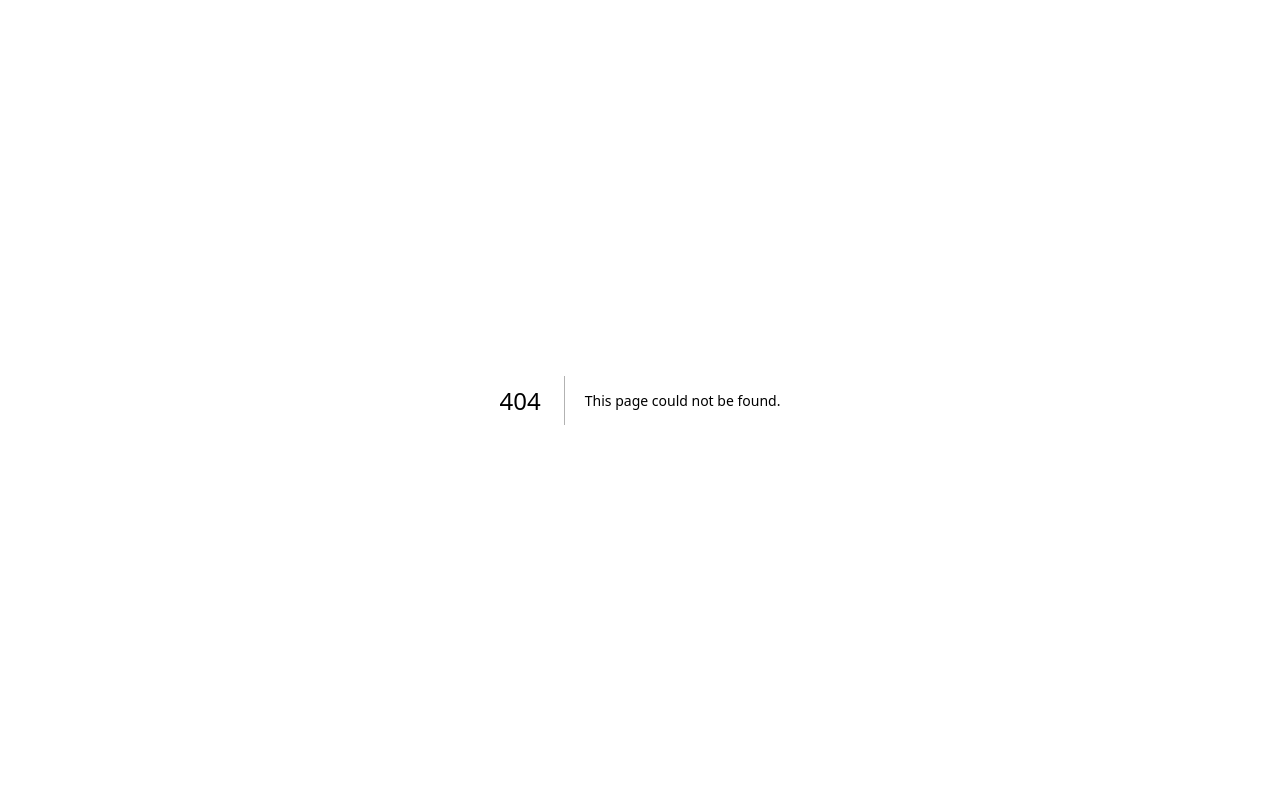
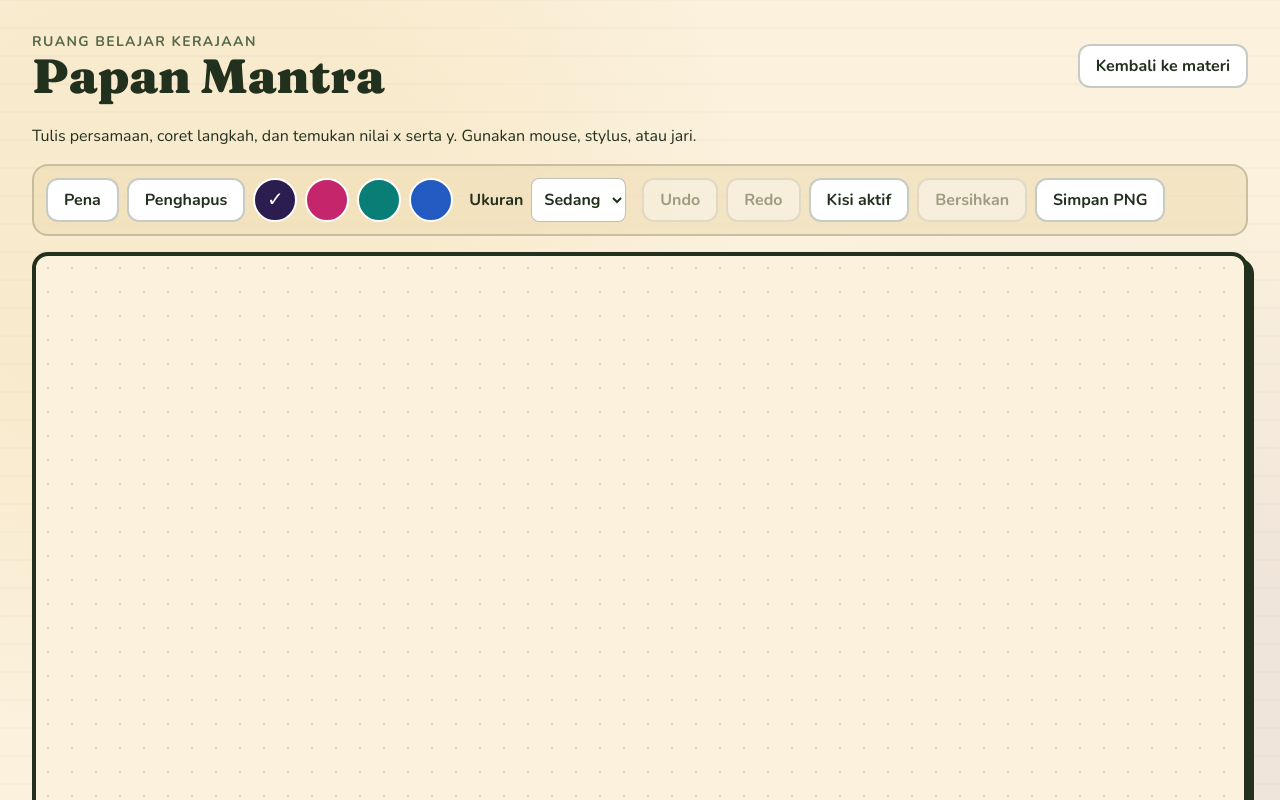
Before and after one commit to yordanchusein/englishdeterminer, a Next.js app: page /spldv/papan-tulis in a window 1280 px wide. Before the commit this address had no page. Shown: the top 800 px of the page. Built offline with nearby package versions, Linux system fonts and the light colour scheme.

Commit message:
Add interactive SPLDV whiteboard with drawing tools and PNG export

```diff
--- /dev/null
+++ b/src/app/spldv/papan-tulis/page.tsx
@@ -0,0 +1,8 @@
+import type { Metadata } from "next";
+import Whiteboard from "@/components/spldv/Whiteboard";
+
+export const metadata: Metadata = { title: "Papan Mantra — Papan Tulis SPLDV" };
+
+export default function WhiteboardPage() {
+  return <Whiteboard />;
+}
--- a/src/components/spldv/SpldvExperience.tsx
+++ b/src/components/spldv/SpldvExperience.tsx
@@ -2,6 +2,7 @@
 
 import { memo, useCallback, useEffect, useRef, useState } from "react";
 import Lenis from "lenis";
+import Link from "next/link";
 import { gsap, ScrollTrigger, useGSAP } from "@/lib/gsap";
 import { getLenis, getStops, setLenis } from "@/lib/scroll";
 import { isMuted, onMuteChange, setMuted, sfx } from "@/lib/sound";
@@ -171,6 +172,9 @@ export default function SpldvExperience() {
             ))}
           </nav>
           <div className="pointer-events-auto flex gap-2">
+            <Link href="/spldv/papan-tulis" target="_blank" rel="noopener noreferrer" className="flex min-h-11 items-center rounded-full border-[3px] border-quill bg-parch/95 px-3 text-sm font-bold shadow-tale-sm" aria-label="Papan tulis (buka tab baru)">
+              Papan tulis
+            </Link>
             <button
               onClick={() => setMuted(!muted)}
               title="Suara (M)"
--- /dev/null
+++ b/src/components/spldv/Whiteboard.tsx
@@ -0,0 +1,143 @@
+"use client";
+
+import Link from "next/link";
+import { useEffect, useRef, useState, type PointerEvent } from "react";
+
+type Point = { x: number; y: number };
+type Stroke = { points: Point[]; color: string; width: number; erase: boolean };
+const WIDTH = 1200;
+const HEIGHT = 700;
+const COLORS = [
+  { name: "Ungu", value: "#2b1d4f" },
+  { name: "Merah muda", value: "#c5266b" },
+  { name: "Hijau", value: "#087e76" },
+  { name: "Biru", value: "#245bc2" },
+];
+const button = "min-h-11 rounded-xl border-2 border-quill/25 bg-white px-4 py-2 font-bold transition-colors hover:bg-gold/30 focus-visible:outline-2 focus-visible:outline-offset-2 focus-visible:outline-violet disabled:opacity-40 disabled:cursor-not-allowed";
+
+function paint(canvas: HTMLCanvasElement, strokes: Stroke[]) {
+  const ctx = canvas.getContext("2d");
+  if (!ctx) return;
+  ctx.clearRect(0, 0, WIDTH, HEIGHT);
+  for (const stroke of strokes) {
+    ctx.globalCompositeOperation = stroke.erase ? "destination-out" : "source-over";
+    ctx.strokeStyle = stroke.color;
+    ctx.fillStyle = stroke.color;
+    ctx.lineWidth = stroke.width;
+    ctx.lineCap = "round";
+    ctx.lineJoin = "round";
+    const first = stroke.points[0];
+    if (!first) continue;
+    ctx.beginPath();
+    if (stroke.points.length === 1) {
+      ctx.arc(first.x, first.y, stroke.width / 2, 0, Math.PI * 2);
+      ctx.fill();
+    } else {
+      ctx.moveTo(first.x, first.y);
+      for (const point of stroke.points.slice(1)) ctx.lineTo(point.x, point.y);
+      ctx.stroke();
+    }
+  }
+  ctx.globalCompositeOperation = "source-over";
+}
+
+export default function Whiteboard() {
+  const canvas = useRef<HTMLCanvasElement>(null);
+  const active = useRef<{ id: number; stroke: Stroke } | null>(null);
+  const [history, setHistory] = useState<Stroke[][]>([[]]);
+  const [cursor, setCursor] = useState(0);
+  const [color, setColor] = useState(COLORS[0].value);
+  const [width, setWidth] = useState(5);
+  const [erase, setErase] = useState(false);
+  const [grid, setGrid] = useState(true);
+  const strokes = history[cursor];
+
+  useEffect(() => {
+    if (canvas.current) paint(canvas.current, strokes);
+  }, [strokes]);
+
+  function commit(next: Stroke[]) {
+    setHistory((previous) => [...previous.slice(0, cursor + 1), next]);
+    setCursor(cursor + 1);
+  }
+
+  function point(event: PointerEvent<HTMLCanvasElement>): Point {
+    const rect = event.currentTarget.getBoundingClientRect();
+    return { x: (event.clientX - rect.left) * WIDTH / rect.width, y: (event.clientY - rect.top) * HEIGHT / rect.height };
+  }
+
+  function start(event: PointerEvent<HTMLCanvasElement>) {
+    if (active.current || !event.isPrimary || event.button !== 0) return;
+    event.preventDefault();
+    event.currentTarget.setPointerCapture(event.pointerId);
+    const stroke = { points: [point(event)], color, width: erase ? width * 6 : width, erase };
+    active.current = { id: event.pointerId, stroke };
+    paint(event.currentTarget, [...strokes, stroke]);
+  }
+
+  function move(event: PointerEvent<HTMLCanvasElement>) {
+    if (active.current?.id !== event.pointerId) return;
+    active.current.stroke.points.push(point(event));
+    paint(event.currentTarget, [...strokes, active.current.stroke]);
+  }
+
+  function finish(event: PointerEvent<HTMLCanvasElement>) {
+    if (active.current?.id !== event.pointerId) return;
+    const stroke = active.current.stroke;
+    active.current = null;
+    commit([...strokes, stroke]);
+    if (event.currentTarget.hasPointerCapture(event.pointerId)) event.currentTarget.releasePointerCapture(event.pointerId);
+  }
+
+  function download() {
+    if (!canvas.current) return;
+    const output = document.createElement("canvas");
+    output.width = WIDTH;
+    output.height = HEIGHT;
+    const ctx = output.getContext("2d");
+    if (!ctx) return;
+    ctx.fillStyle = "#fbf1dc";
+    ctx.fillRect(0, 0, WIDTH, HEIGHT);
+    ctx.drawImage(canvas.current, 0, 0);
+    const link = document.createElement("a");
+    link.download = "papan-mantra-spldv.png";
+    link.href = output.toDataURL("image/png");
+    link.click();
+  }
+
+  return (
+    <main lang="id" className="tale-parch min-h-dvh p-4 font-round text-quill sm:p-8">
+      <div className="mx-auto max-w-7xl">
+        <header className="mb-6 flex flex-wrap items-center justify-between gap-4">
+          <div>
+            <p className="text-sm font-bold uppercase tracking-widest text-quill-soft">Ruang belajar kerajaan</p>
+            <h1 className="font-tale text-4xl font-black sm:text-5xl">Papan Mantra</h1>
+          </div>
+          <Link href="/spldv" className={button}>Kembali ke materi</Link>
+        </header>
+        <p className="mb-4">Tulis persamaan, coret langkah, dan temukan nilai x serta y. Gunakan mouse, stylus, atau jari.</p>
+        <div aria-label="Alat papan tulis" className="mb-4 flex flex-wrap items-center gap-2 rounded-2xl border-2 border-quill/20 bg-parch-deep/60 p-3">
+          <button className={button} aria-pressed={!erase} onClick={() => setErase(false)}>Pena</button>
+          <button className={button} aria-pressed={erase} onClick={() => setErase(true)}>Penghapus{erase ? " aktif" : ""}</button>
+          <div className="flex gap-2" role="group" aria-label="Warna pena">
+            {COLORS.map((item) => <button key={item.value} aria-label={item.name} aria-pressed={color === item.value && !erase} onClick={() => { setColor(item.value); setErase(false); }} className="flex size-11 items-center justify-center rounded-full border-2 border-white text-xl text-white outline-offset-2 focus-visible:outline-2 focus-visible:outline-quill" style={{ background: item.value }}>{color === item.value && !erase ? "✓" : ""}</button>)}
+          </div>
+          <label className="flex min-h-11 items-center gap-2 px-2 font-bold">Ukuran
+            <select value={width} onChange={(event) => setWidth(Number(event.target.value))} className="min-h-11 rounded-lg border border-quill/30 bg-white px-2">
+              <option value={3}>Tipis</option><option value={5}>Sedang</option><option value={10}>Tebal</option>
+            </select>
+          </label>
+          <button className={button} disabled={cursor === 0} onClick={() => setCursor(cursor - 1)}>Undo</button>
+          <button className={button} disabled={cursor === history.length - 1} onClick={() => setCursor(cursor + 1)}>Redo</button>
+          <button className={button} aria-pressed={grid} onClick={() => setGrid(!grid)}>Kisi {grid ? "aktif" : "nonaktif"}</button>
+          <button className={button} disabled={!strokes.length} onClick={() => commit([])}>Bersihkan</button>
+          <button className={button} onClick={download}>Simpan PNG</button>
+        </div>
+        <div className="overflow-hidden rounded-2xl border-4 border-quill bg-parch shadow-tale" style={grid ? { backgroundImage: "radial-gradient(#5d4d8540 1px, transparent 1px)", backgroundSize: "24px 24px" } : undefined}>
+          <canvas ref={canvas} width={WIDTH} height={HEIGHT} onPointerDown={start} onPointerMove={move} onPointerUp={finish} onPointerCancel={finish} onLostPointerCapture={finish} aria-label="Area menggambar bebas. Gunakan mouse, stylus, atau jari untuk menulis." className="block aspect-[12/7] w-full touch-none" style={{ cursor: erase ? "cell" : "crosshair" }}>Papan tulis membutuhkan browser yang mendukung canvas.</canvas>
+        </div>
+        <p className="mt-5 text-sm text-quill-soft">Salah hapus? Tekan Undo. Unduh PNG sebelum meninggalkan halaman; coretan hanya tersimpan selama halaman ini terbuka. Putar ponsel ke posisi mendatar untuk ruang tulis lebih luas.</p>
+      </div>
+    </main>
+  );
+}
```
